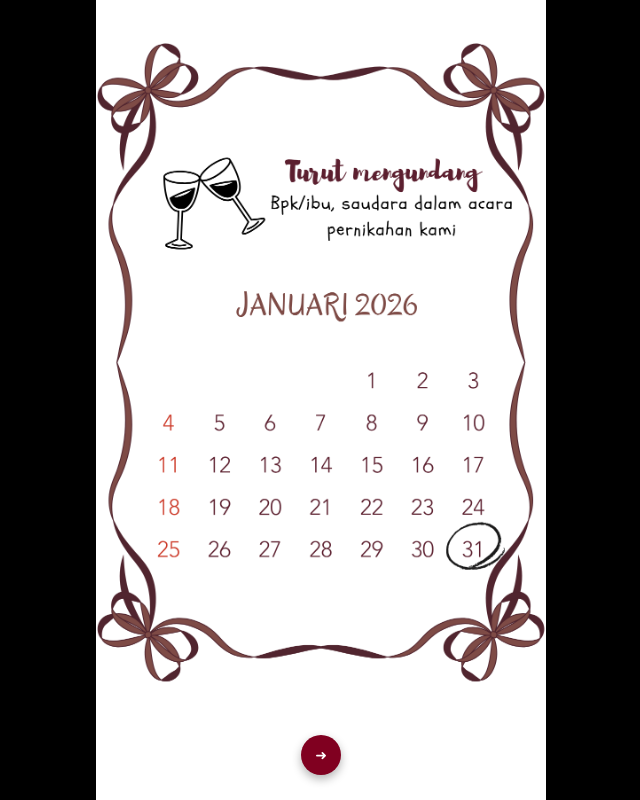
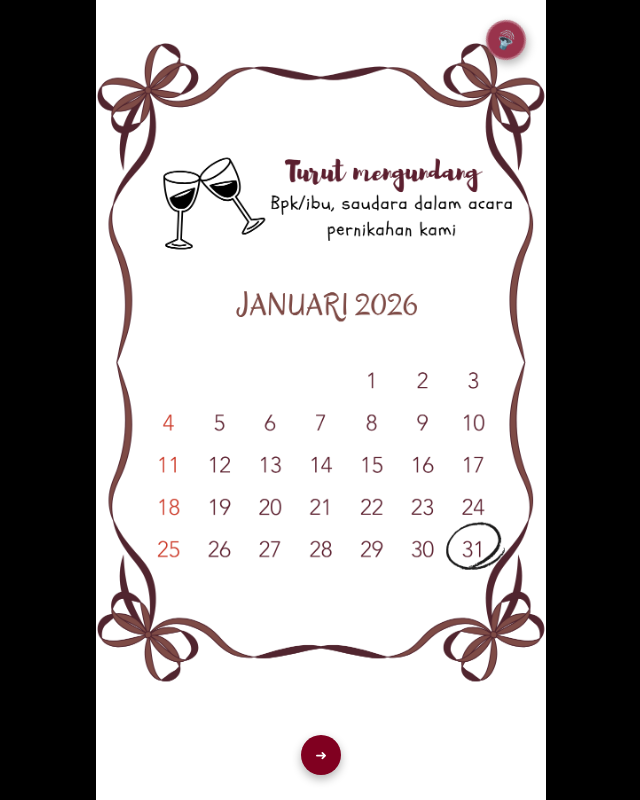
Before and after one commit to Creative-Invitation-id/Giofazil-Yowana, a plain HTML site: page index.html in a window 1280 px wide. Both pictures are taken after a click on the button "OPEN INVITATION". Shown: the whole page, without its empty margins (319-959 px from the left). Drawn offline with Linux system fonts and the light colour scheme.

Commit message:
add song

```diff
--- a/index.html
+++ b/index.html
@@ -8,6 +8,15 @@
   </head>
   <body>
     <div class="mobile-wrapper">
+      <audio id="bgMusic" loop>
+        <source src="assets/images/song.mp3" type="audio/mpeg">
+      </audio>
+
+      <div id="musicControl" class="music-control" onclick="toggleMusic()">
+        <div class="music-box" id="musicBox">
+          <span id="musicIcon">🔊</span>
+        </div>
+      </div>
       <div class="pages" id="pagesContainer">
 
         <section class="page cover">
@@ -26,7 +35,7 @@
             <div class="section-part anim-fade delay-3">
               <div class="content-bottom">
                 <p>The beginning of our forever</p>
-                <button class="btn-open" onclick="goToPage(1)">Open Invitation</button>
+                <button class="btn-open" onclick="openInvitation()">Open Invitation</button>
               </div>
             </div>
           </div>
@@ -275,6 +284,37 @@
         });
       }
 
+      // 1. Fungsi khusus yang dipicu oleh tombol "Open Invitation"
+        function openInvitation() {
+            // Jalankan navigasi ke halaman pertama
+            goToPage(1);
+
+            // Jalankan musik (Ini aman karena dipicu langsung oleh klik tombol)
+            const bgMusic = document.getElementById('bgMusic');
+            const musicControl = document.getElementById('musicControl');
+
+            bgMusic.currentTime = 17; // Mulai dari detik 17
+            bgMusic.play().then(() => {
+                musicControl.style.display = 'flex'; // Munculkan tombol music
+                document.getElementById('musicBox').classList.add('rotating');
+            }).catch(error => {
+                // Jika tetap diblokir, tombol muncul agar user bisa klik manual
+                musicControl.style.display = 'flex';
+            });
+        }
+
+      function toggleMusic() {
+          if (bgMusic.paused) {
+              bgMusic.play();
+              musicIcon.innerText = '🔊';
+              musicBox.classList.add('rotating');
+          } else {
+              bgMusic.pause();
+              musicIcon.innerText = '🔇';
+              musicBox.classList.remove('rotating');
+          }
+      }
+
       function goToPage(index) {
         const container = document.getElementById("pagesContainer");
         container.style.transform = `translateX(-${index * 10}%)`;
@@ -469,8 +509,8 @@
 
 
 
+      }
 
-      }
     </script>
   </body>
 </html>
--- a/style.css
+++ b/style.css
@@ -478,3 +478,33 @@ body {
 
 /* Global Hidden Scrollbar */
 ::-webkit-scrollbar { display: none; }
+.music-control {
+  position: absolute;
+  top: 20px;
+  right: 20px;
+  z-index: 99999; /* Pastikan di atas semua frame dan ornamen */
+  display: none; /* Akan dimunculkan via JS saat tombol OPEN diklik */
+  cursor: pointer;
+}
+
+.music-box {
+  width: 40px;
+  height: 40px;
+  background: rgba(128, 0, 32, 0.8);
+  border-radius: 50%;
+  display: flex;
+  align-items: center;
+  justify-content: center;
+  box-shadow: 0 4px 10px rgba(0,0,0,0.3);
+  border: 2px solid rgba(255, 255, 255, 0.3);
+}
+
+/* Animasi berputar pelan saat musik nyala */
+.rotating {
+  animation: spin 3s linear infinite;
+}
+
+@keyframes spin {
+  from { transform: rotate(0deg); }
+  to { transform: rotate(360deg); }
+}
```
Also changed, not shown: 1 other file.
